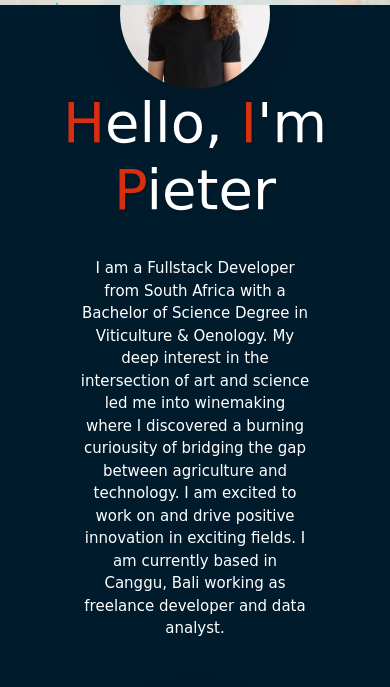
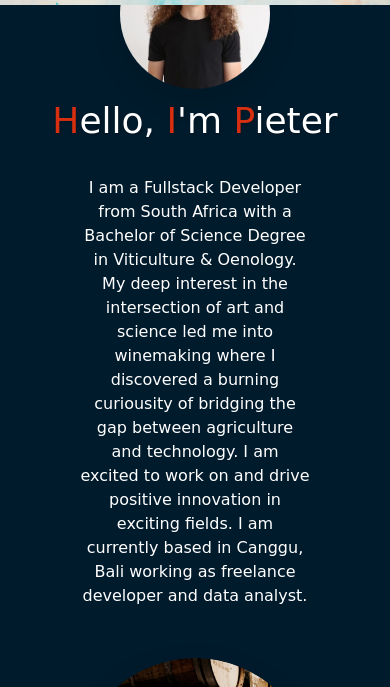
Before and after one commit to PieterBrune/Profile-Page, a website: page index.html in a window 390 px wide. Shown: the part 105-792 px from the top of the page. Drawn offline with nearby package versions, Linux system fonts and the light colour scheme; a web font is replaced by a local one.

Commit message:
Fixed font sizes for about section

```diff
--- a/style.css
+++ b/style.css
@@ -201,7 +201,7 @@ li {
   }
 
   #description {
-    font-size: 15px;
+    font-size: 16px;
   }
 
   #project-heading {
@@ -213,6 +213,11 @@ li {
   #contact-heading {
     top: 30%;
     font-size: calc(1.5rem + 1.5vw)
+  }
+
+  #about h1 {
+    font-size: 36px;
+    margin-top: 10px;
   }
 
 }
```
